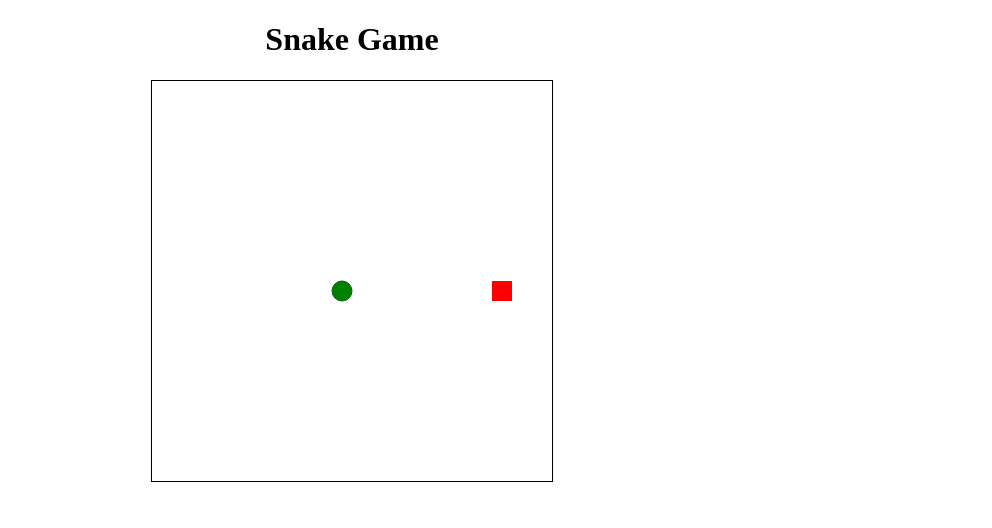
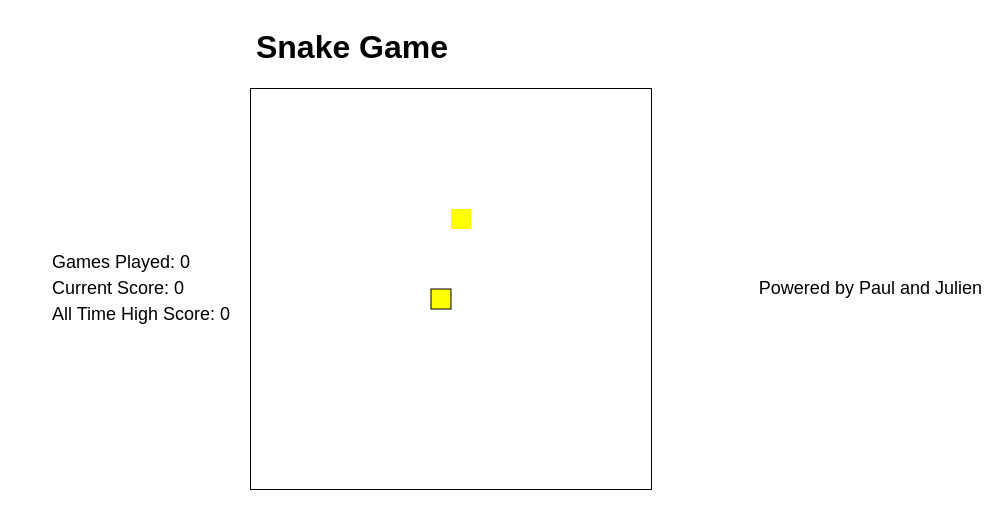
Before and after one commit to Julien-login/snake-game, a plain HTML site: page index.html in a window 1280 px wide. Shown: the whole page, without its empty margins (288-1280 px from the left). Drawn offline with Linux system fonts and the light colour scheme.

Commit message:
Update game layout and food logic

```diff
--- a/index.html
+++ b/index.html
@@ -5,16 +5,60 @@
     <meta name="viewport" content="width=device-width, initial-scale=1.0">
     <title>Snake Game</title>
     <style>
+        body {
+            display: flex;
+            justify-content: center;
+            align-items: center;
+            flex-direction: column;
+            font-family: Arial, sans-serif;
+        }
+
+        #gameContainer {
+            display: flex;
+            align-items: center;
+        }
+
+        #scorePanel {
+            margin-right: 20px;
+            text-align: left;
+        }
+
+        #scorePanel div {
+            font-size: 18px;
+            margin: 5px 0;
+        }
+
+        #poweredBy {
+            position: absolute;
+            right: 10px;
+            font-size: 18px;
+        }
+
         canvas {
             border: 1px solid black;
             display: block;
-            margin: 0 auto;
         }
     </style>
 </head>
 <body>
-    <h1 style="text-align: center;">Snake Game</h1>
-    <canvas id="gameCanvas" width="400" height="400"></canvas>
+    <h1>Snake Game</h1>
+
+    <div id="gameContainer">
+        <!-- Score Panel on the left side -->
+        <div id="scorePanel">
+            <div id="gamesPlayed">Games Played: 0</div>
+            <div id="score">Current Score: 0</div>
+            <div id="highScore">All Time High Score: 0</div>
+        </div>
+
+        <!-- Game Canvas in the center -->
+        <canvas id="gameCanvas" width="400" height="400"></canvas>
+
+        <!-- Powered by Text on the right side -->
+        <div id="poweredBy">Powered by Paul and Julien</div>
+    </div>
+
+    <!-- Include snake.js script -->
     <script src="snake.js"></script>
 </body>
 </html>
--- a/snake.js
+++ b/snake.js
@@ -3,16 +3,48 @@ const ctx = canvas.getContext("2d");
 
 const box = 20;
 let snake = [];
-snake[0] = { x: 9 * box, y: 10 * box };
+snake[0] = { x: 9 * box, y: 10 * box, color: "green" };
 
-let food = {
-    x: Math.floor(Math.random() * 19) * box,
-    y: Math.floor(Math.random() * 19) * box
-};
-
+let food = createFood();
+let foodColor = food.color;
+let specialMode = false;
+let specialModeTimeout;
 let direction;
 let isPaused = false;
 
+let score = 0;
+let highScore = localStorage.getItem("highScore") || 0;
+let gamesPlayed = localStorage.getItem("gamesPlayed") || 0;
+
+// Anzeige aktualisieren
+function updateScoreDisplay() {
+    document.getElementById("score").innerText = `Current Score: ${score}`;
+    document.getElementById("highScore").innerText = `All Time High Score: ${highScore}`;
+    document.getElementById("gamesPlayed").innerText = `Games Played: ${gamesPlayed}`;
+}
+
+// Snack erstellen
+function createFood() {
+    const colors = ["red", "blue", "yellow", "purple", "orange"];
+    const color = colors[Math.floor(Math.random() * colors.length)];
+    return {
+        x: Math.floor(Math.random() * 19) * box,
+        y: Math.floor(Math.random() * 19) * box,
+        color: color,
+        isSpecial: Math.random() < 0.01 // 1% Chance, dass ein Stern-Snack erscheint
+    };
+}
+
+// Spezialmodus aktivieren
+function activateSpecialMode() {
+    specialMode = true;
+    clearTimeout(specialModeTimeout);
+    specialModeTimeout = setTimeout(() => {
+        specialMode = false;
+    }, 20000); // 20 Sekunden Immunität
+}
+
+// Steuerungseingaben
 document.addEventListener("keydown", (event) => {
     if (event.key === "ArrowUp" && direction !== "DOWN") direction = "UP";
     else if (event.key === "ArrowDown" && direction !== "UP") direction = "DOWN";
@@ -21,9 +53,10 @@ document.addEventListener("keydown", (event) => {
     else if (event.code === "Space") isPaused = !isPaused;
 });
 
+// Kollisionsprüfung
 function checkCollision(head, array) {
-    if (array.length <= 1) return false; // Keine Kollision, wenn die Schlange nur ein Segment hat
-    for (let i = 1; i < array.length; i++) { // Beginne ab dem zweiten Segment
+    if (specialMode) return false; // Keine Kollision im Spezialmodus
+    for (let i = 1; i < array.length; i++) {
         if (head.x === array[i].x && head.y === array[i].y) {
             return true;
         }
@@ -31,29 +64,28 @@ function checkCollision(head, array) {
     return false;
 }
 
-function relocateFood() {
-    // Setzt das Essen an eine zufällige Position
-    food = {
-        x: Math.floor(Math.random() * 19) * box,
-        y: Math.floor(Math.random() * 19) * box
-    };
-}
-
+// Hauptspiel-Rendering
 function draw() {
     ctx.clearRect(0, 0, canvas.width, canvas.height);
 
     for (let i = 0; i < snake.length; i++) {
-        ctx.beginPath();
-        ctx.arc(snake[i].x + box / 2, snake[i].y + box / 2, box / 2, 0, 2 * Math.PI);
-        ctx.fillStyle = i === 0 ? "green" : "lightgreen";
-        ctx.fill();
-        ctx.strokeStyle = "darkgreen";
-        ctx.stroke();
+        ctx.fillStyle = snake[i].color;
+        ctx.fillRect(snake[i].x, snake[i].y, box, box);
+        ctx.strokeStyle = "black";
+        ctx.strokeRect(snake[i].x, snake[i].y, box, box);
     }
 
-    ctx.fillStyle = "red";
-    ctx.fillRect(food.x, food.y, box, box);
+    // Essen anzeigen
+    ctx.fillStyle = foodColor;
+    if (food.isSpecial) {
+        ctx.beginPath();
+        ctx.arc(food.x + box / 2, food.y + box / 2, box / 2, 0, 2 * Math.PI);
+        ctx.fill();
+    } else {
+        ctx.fillRect(food.x, food.y, box, box);
+    }
 
+    // Schlange bewegen
     let snakeX = snake[0].x;
     let snakeY = snake[0].y;
 
@@ -62,26 +94,45 @@ function draw() {
     if (direction === "LEFT") snakeX -= box;
     if (direction === "RIGHT") snakeX += box;
 
+    // Spielfeldgrenzen
     if (snakeX < 0) snakeX = canvas.width - box;
     else if (snakeX >= canvas.width) snakeX = 0;
     if (snakeY < 0) snakeY = canvas.height - box;
     else if (snakeY >= canvas.height) snakeY = 0;
 
-    const newHead = { x: snakeX, y: snakeY };
+    const newHead = { x: snakeX, y: snakeY, color: foodColor };
 
+    // Kollision mit sich selbst
     if (checkCollision(newHead, snake)) {
         alert("Game Over! Die Schlange hat sich selbst getroffen.");
-        clearInterval(game); // Stoppe das Spiel, statt die Seite neu zu laden
+        gamesPlayed++;
+        localStorage.setItem("gamesPlayed", gamesPlayed);
+        if (score > highScore) {
+            highScore = score;
+            localStorage.setItem("highScore", highScore);
+        }
+        score = 0;
+        snake = [{ x: 9 * box, y: 10 * box, color: "green" }];
+        direction = undefined;
+        food = createFood();
+        foodColor = food.color;
+        updateScoreDisplay();
         return;
     }
 
+    // Snack aufnehmen
     if (snakeX === food.x && snakeY === food.y) {
-        relocateFood();
+        score++;
+        if (food.isSpecial) activateSpecialMode(); // Aktiviert Unsterblichkeit nur bei speziellen Snacks
+        food = createFood();
+        foodColor = food.color;
+        document.getElementById("poweredBy").style.color = foodColor; // Farbe für „Powered by“-Text aktualisieren
     } else {
         snake.pop();
     }
 
     snake.unshift(newHead);
+    updateScoreDisplay();
 }
 
 function gameLoop() {
@@ -90,6 +141,6 @@ function gameLoop() {
     }
 }
 
-// Starte das Spiel und die regelmäßige Neupositionierung des Essens
+// Spiel starten und Anzeige regelmäßig aktualisieren
 const game = setInterval(gameLoop, 100);
-setInterval(relocateFood, 5000); // Alle 5 Sekunden wird das Essen an eine neue Position gesetzt
+setInterval(updateScoreDisplay, 1000); // Anzeige jede Sekunde aktualisieren
```
